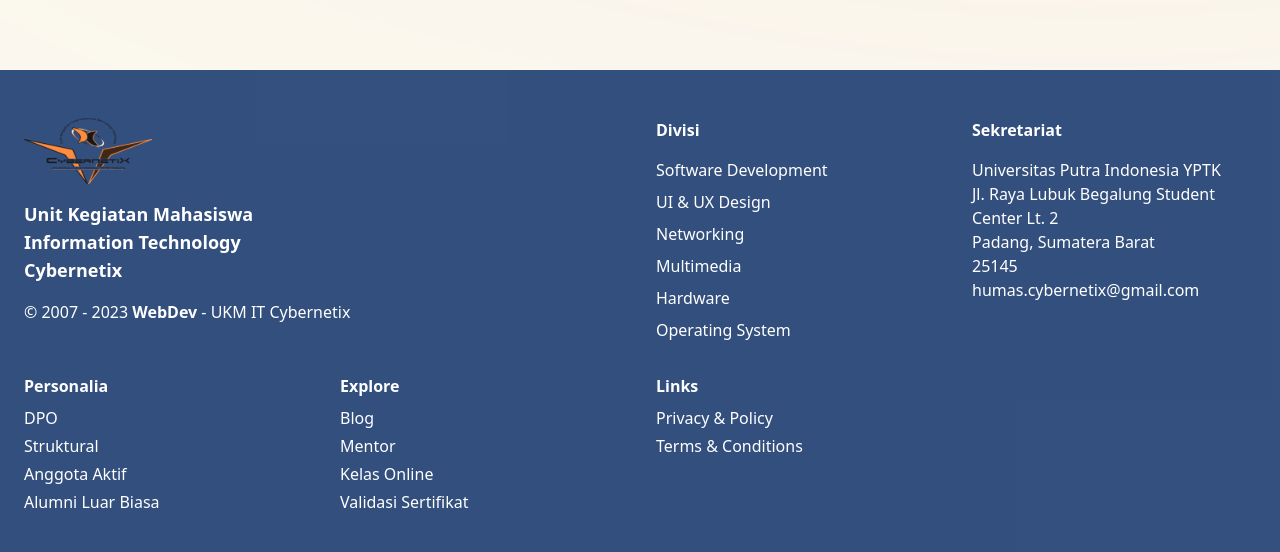
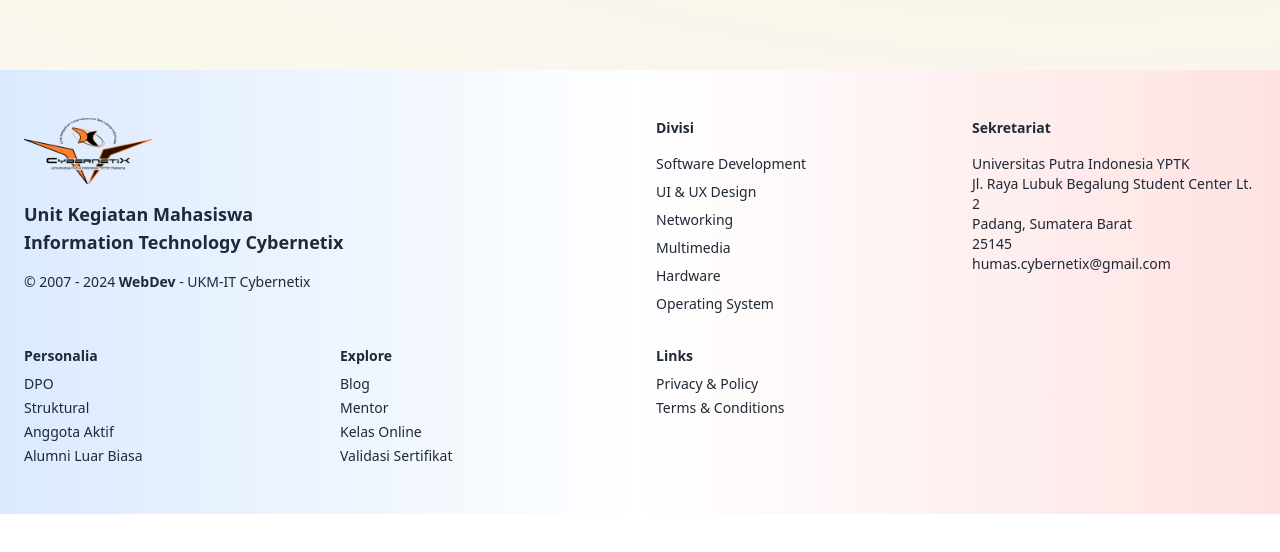
Before and after one commit to Rerey155-del/ukm-it_cybernetix, a React (Vite) app: page / in a window 1280 px wide. Shown: the part 2396-2948 px from the top of the page. After the commit the page ends 2910 px from the top, so only its background shows below. Built offline with nearby package versions, Linux system fonts and the light colour scheme; no server answers; what flowbite, ldrs would draw is missing.

Commit message:
penambahan function date,ganti warna dan gradien

```diff
--- a/src/Components/Footer.jsx
+++ b/src/Components/Footer.jsx
@@ -1,29 +1,37 @@
 const Footer = () => {
+  const currentYear = new Date().getFullYear();
   return (
-    <footer className="bg-[#1D3D71] text-white opacity-90 py-12">
+    <footer className="relative bg-gradient-to-r from-blue-100 via-white to-red-100 text-gray-800 py-12 overflow-hidden">
+      {/* Lingkaran Gradien */}
+      <div className="absolute top-0 left-[-150px] w-[400px] h-[400px] bg-gradient-radial from-blue-300/40 to-transparent rounded-full"></div>
+      <div className="absolute bottom-0 right-[-150px] w-[400px] h-[400px] bg-gradient-radial from-red-300/40 to-transparent rounded-full"></div>
+
       <div className="container mx-auto px-6">
         {/* Bagian Utama */}
         <div className="grid grid-cols-1 lg:grid-cols-2 gap-8">
           {/* Bagian Kiri */}
           <div className="flex flex-col items-center lg:items-start">
-            <img src="/src/assets/cx-logo.svg" alt="Logo" className="mb-4 w-32" />
+            <img
+              src="/src/assets/cx-logo.svg"
+              alt="Logo"
+              className="mb-4 w-32"
+            />
             <h2 className="text-lg font-semibold text-center lg:text-left">
-              Unit Kegiatan Mahasiswa
-              <br />
-              Information Technology
-              <br />
+              Unit Kegiatan Mahasiswa <br /> Information Technology Cybernetix
+            </h2>
+            <p className="mt-4 text-center lg:text-left text-sm">
+              &copy; 2007 - {currentYear} <strong>WebDev</strong> - UKM-IT
               Cybernetix
-            </h2>
-            <p className="mt-4 text-center lg:text-left">
-              &copy; 2007 - 2023 <strong>WebDev</strong> - UKM IT Cybernetix
             </p>
           </div>
 
           {/* Bagian Divisi dan Sekretariat */}
-          <div className="grid grid-cols-1 sm:grid-cols-2 gap-8">
+          <div className="grid grid-cols-1 sm:grid-cols-2 gap-8 text-sm">
             {/* Divisi */}
             <div>
-              <h3 className="font-semibold mb-4 text-center sm:text-left">Divisi</h3>
+              <h3 className="font-semibold mb-4 text-center sm:text-left">
+                Divisi
+              </h3>
               <ul className="space-y-2 text-center sm:text-left">
                 <li>Software Development</li>
                 <li>UI & UX Design</li>
@@ -36,7 +44,9 @@ const Footer = () => {
 
             {/* Sekretariat */}
             <div>
-              <h3 className="font-semibold mb-4 text-center sm:text-left">Sekretariat</h3>
+              <h3 className="font-semibold mb-4 text-center sm:text-left">
+                Sekretariat
+              </h3>
               <address className="not-italic space-y-2 text-center sm:text-left">
                 Universitas Putra Indonesia YPTK
                 <br />
@@ -57,10 +67,12 @@ const Footer = () => {
         </div>
 
         {/* Bagian Personalia, Explore, Links */}
-        <div className="grid grid-cols-1 sm:grid-cols-2 lg:grid-cols-4 gap-8 mt-8">
+        <div className="grid grid-cols-1 sm:grid-cols-2 lg:grid-cols-4 gap-8 mt-8 text-sm">
           {/* Personalia */}
           <div>
-            <h3 className="font-semibold mb-2 text-center lg:text-left">Personalia</h3>
+            <h3 className="font-semibold mb-2 text-center lg:text-left">
+              Personalia
+            </h3>
             <ul className="space-y-1 text-center lg:text-left">
               <li>DPO</li>
               <li>Struktural</li>
@@ -71,7 +83,9 @@ const Footer = () => {
 
           {/* Explore */}
           <div>
-            <h3 className="font-semibold mb-2 text-center lg:text-left">Explore</h3>
+            <h3 className="font-semibold mb-2 text-center lg:text-left">
+              Explore
+            </h3>
             <ul className="space-y-1 text-center lg:text-left">
               <li>Blog</li>
               <li>Mentor</li>
@@ -82,7 +96,9 @@ const Footer = () => {
 
           {/* Links */}
           <div>
-            <h3 className="font-semibold mb-2 text-center lg:text-left">Links</h3>
+            <h3 className="font-semibold mb-2 text-center lg:text-left">
+              Links
+            </h3>
             <ul className="space-y-1 text-center lg:text-left">
               <li>Privacy & Policy</li>
               <li>Terms & Conditions</li>
```
